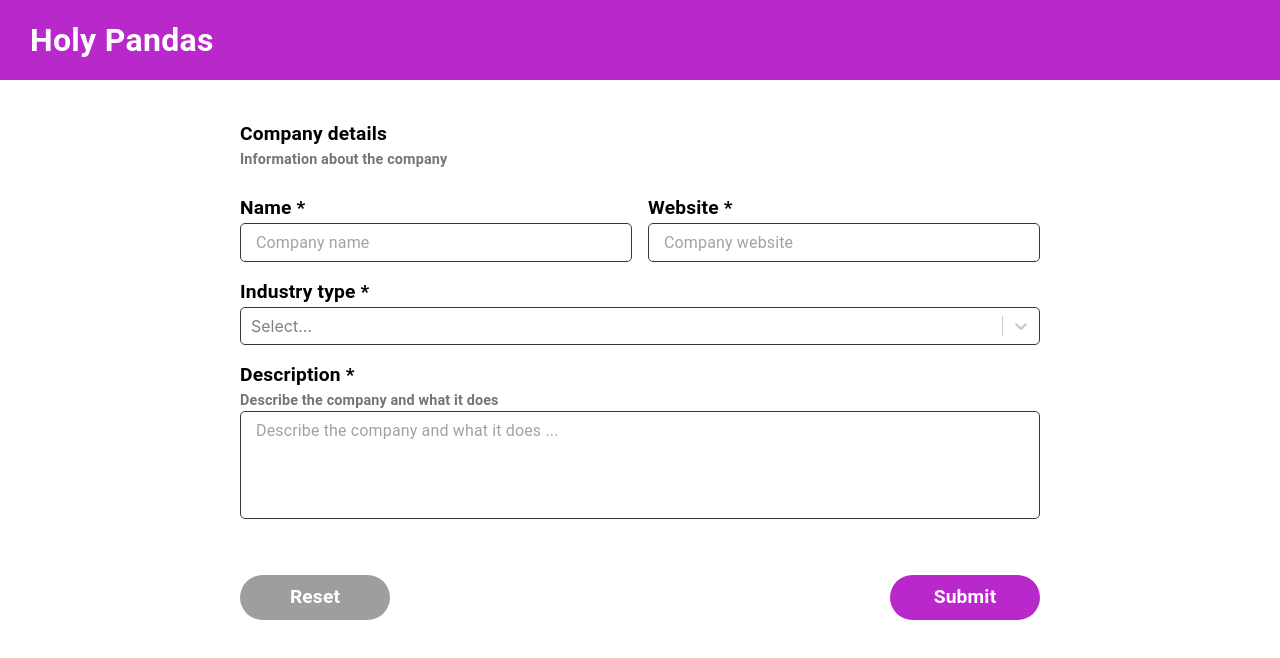
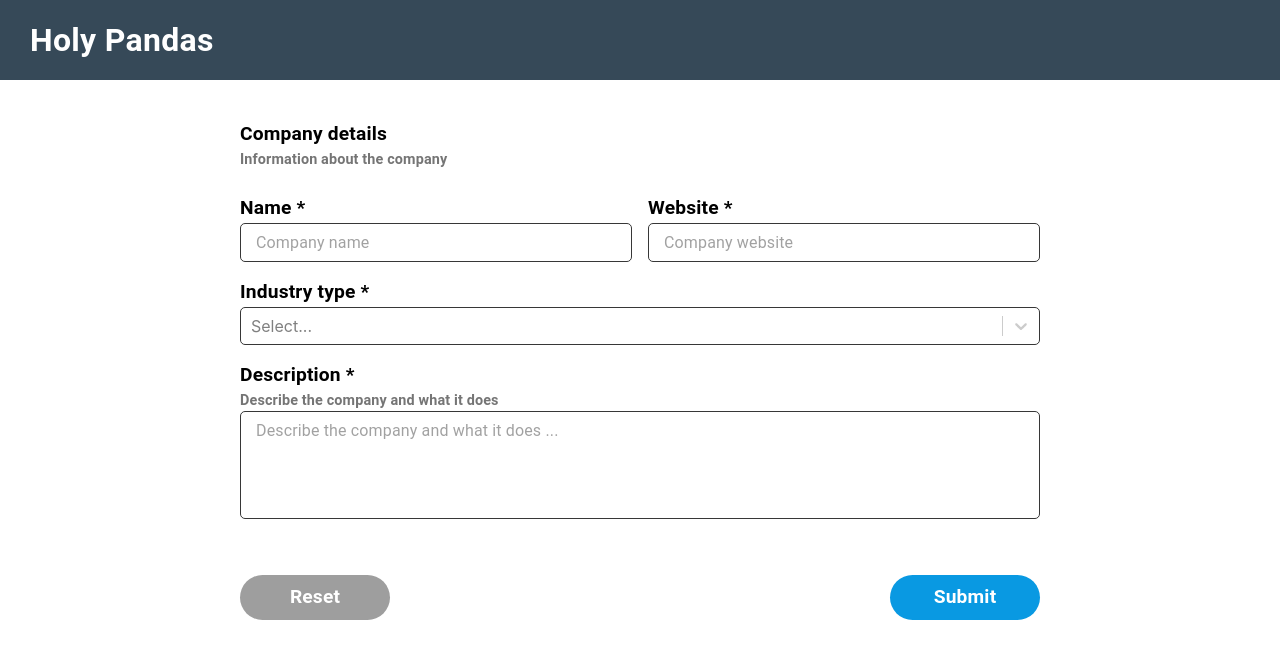
Before and after one commit to TeradonGenesis/adhacks, a React (Create React App) app in the folder adhacks-web-client/: page /company/new in a window 1280 px wide. Shown: the top 658 px of the page. Built offline with nearby package versions, Linux system fonts and the light colour scheme.

Commit message:
Updated colors

```diff
--- a/adhacks-web-client/src/components/Buttons/ActionButton/ActionButton.js
+++ b/adhacks-web-client/src/components/Buttons/ActionButton/ActionButton.js
@@ -12,7 +12,7 @@ const ActionButton = ({
   const theme = useTheme();
   const { ActionButtonContainer, Label } = useMemo(() => {
     const isFilled = variant === "filled";
-    const selectedColor = color || theme.palette.primary.main;
+    const selectedColor = color || theme.palette.secondary.main;
 
     const ActionButtonContainer = styled("button")(({ theme }) => ({
       backgroundColor: isFilled ? selectedColor : theme.palette.common.white,
--- a/adhacks-web-client/src/theme.js
+++ b/adhacks-web-client/src/theme.js
@@ -3,7 +3,7 @@ import { createTheme } from "@mui/material/styles";
 const theme = createTheme({
   palette: {
     primary: {
-      main: "#B928CB",
+      main: "#364958",
     },
 
     secondary: {
```
